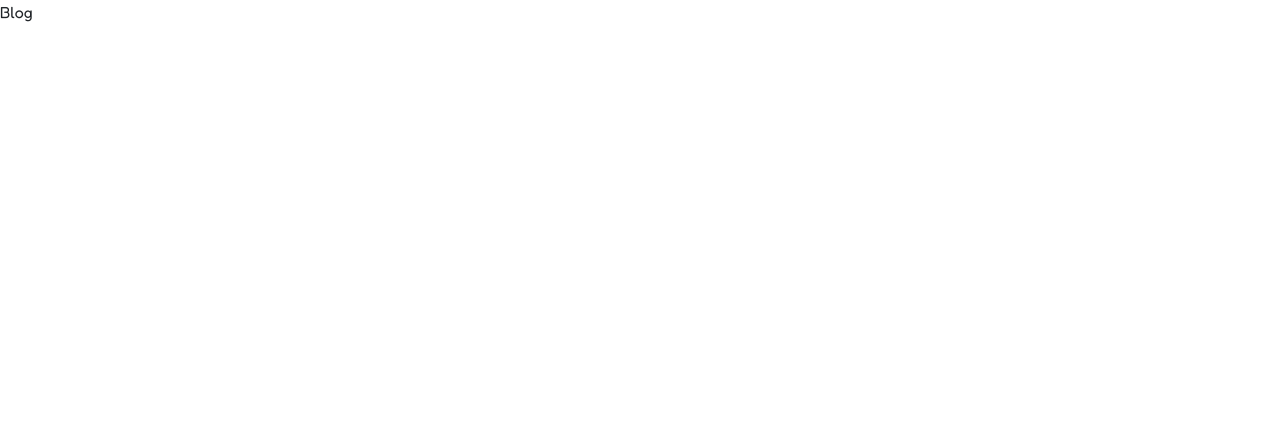
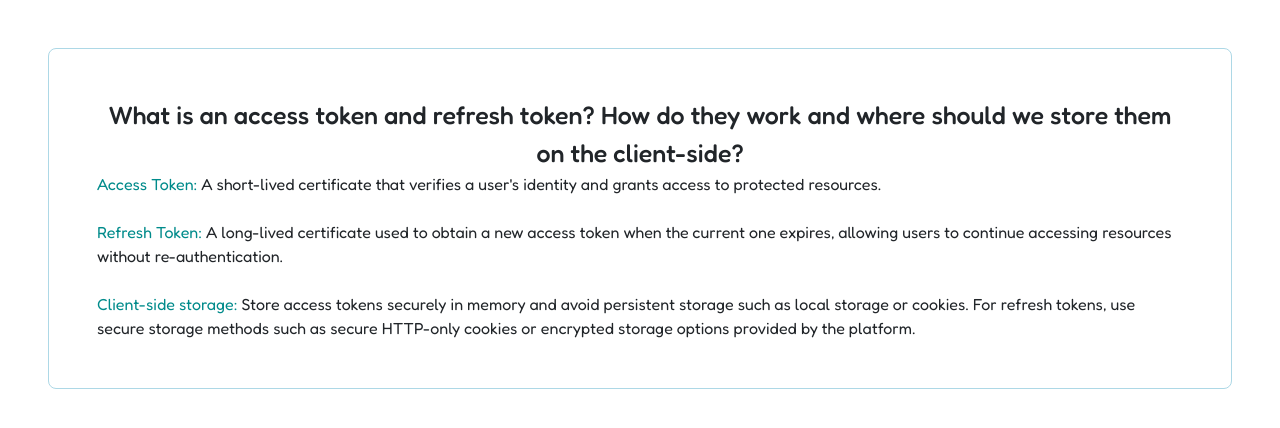
Before and after one commit to numanrahi/toy-verse-client, a React (Vite) app: page /blog in a window 1280 px wide. Shown: the top 428 px of the page. Built offline with nearby package versions, Linux system fonts and the light colour scheme.

Commit message:
blog question 1 added

```diff
--- a/src/Shared/NavBar/NavBar.jsx
+++ b/src/Shared/NavBar/NavBar.jsx
@@ -1,11 +1,12 @@
 import { Link } from "react-router-dom";
 import './NavBar.css'
+import {TbFlower} from 'react-icons/tb'
 
 const NavBar = () => {
     return (
         <div className="d-flex justify-content-around my-3 py-3">
             <div className="d-flex fs-2">
-                <div>ToyVerse</div>
+                <div><TbFlower></TbFlower> ToyVerse</div>
             </div>
 
             <div className="d-flex gap-4">
--- /dev/null
+++ b/src/components/Blog/Blog.css
@@ -0,0 +1,17 @@
+.qna{
+    border: 1px solid lightblue;
+    border-radius: 8px;
+}
+
+.qna:hover{
+    background-color: rgb(235, 219, 198);
+}
+
+.question{
+    font-weight: 500;
+    font-size: 25px;
+    text-align: center;
+}
+.ans-title{
+    color: darkcyan;
+}
--- /dev/null
+++ b/src/components/Blog/Blog.jsx
@@ -0,0 +1,24 @@
+import React from 'react';
+import './Blog.css'
+
+const Blog = () => {
+    return (
+        <div>
+            {/* qna-1 */}
+            <section className='qna m-5 p-5'>
+                <div className='question'>What is an access token and refresh token? How do they work and where should we store them on the client-side?</div>
+                <div>
+                    <span className='ans-title'>Access Token:</span> A short-lived certificate that verifies a user's identity and grants access to protected        resources.
+                    <br />
+                    <br />
+                    <span className='ans-title'>Refresh Token:</span> A long-lived certificate used to obtain a new access token when the current one expires, allowing users to continue accessing resources without re-authentication.
+                    <br />
+                    <br />
+                    <span className='ans-title'>Client-side storage:</span> Store access tokens securely in memory and avoid persistent storage such as local storage or cookies. For refresh tokens, use secure storage methods such as secure HTTP-only cookies or encrypted storage options provided by the platform.
+                </div>
+            </section>
+        </div>
+    );
+};
+
+export default Blog;
--- a/src/main.jsx
+++ b/src/main.jsx
@@ -13,6 +13,7 @@ import Auth from './LayOut/Auth';
 import Register from './components/Register/Register';
 import AuthProvider from './Providers/AuthProvider';
 import PageNotFound from './LayOut/pageNotFound';
+import Blog from './components/Blog/Blog';
 
 const router = createBrowserRouter([
   {
@@ -39,7 +40,7 @@ const router = createBrowserRouter([
   },
   {
     path: '/blog',
-    element: <div>Blog</div>
+    element: <Blog></Blog>
   },
   {
     path :'*',
```
